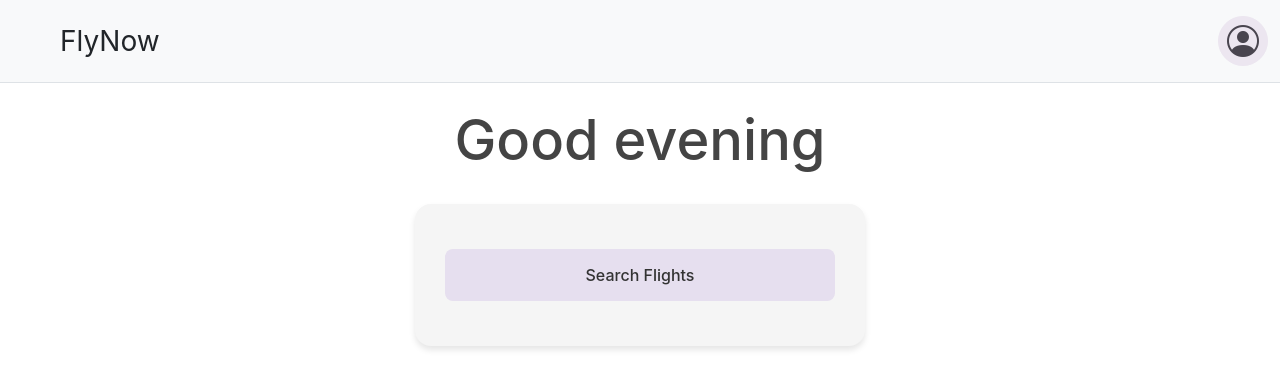
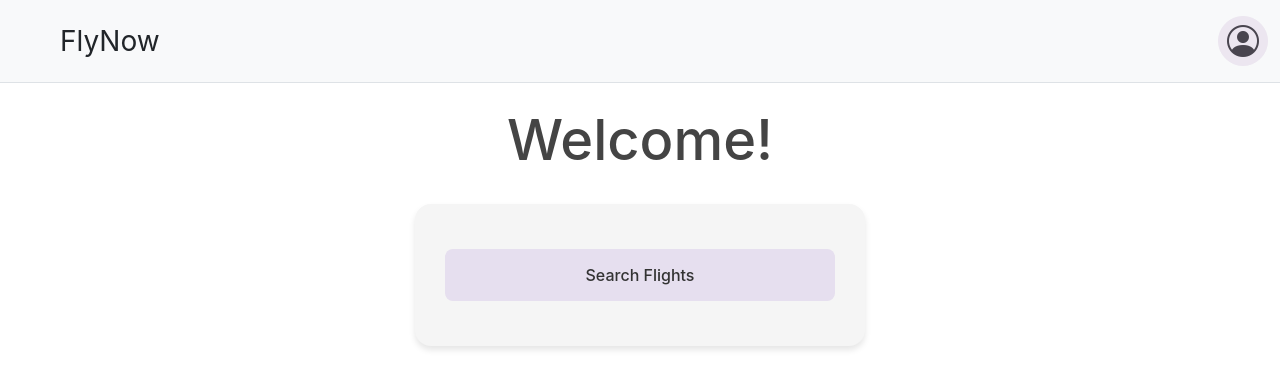
Before and after one commit to jtbarwell/FlyNow, a React (Create React App) app in the folder frontend/: page / in a window 1280 px wide. Shown: the top 388 px of the page. Built offline with nearby package versions, Linux system fonts and the light colour scheme.

Commit message:
Greeting updated to include first name if available

```diff
--- a/frontend/src/PageFolders/HomePageFolder/HomePage.js
+++ b/frontend/src/PageFolders/HomePageFolder/HomePage.js
@@ -10,10 +10,12 @@ export default function HomePage() {
     }, []);
 
     const getGreeting = () => {
+        const firstName = localStorage.getItem('firstName');
+        if (!firstName) return 'Welcome!'; // Default greeting if firstName is not available
         const hours = new Date().getHours(); // Returns 0-23
-        if (hours < 12) return 'Good morning';
-        if (hours < 18) return 'Good afternoon';
-        return 'Good evening';
+        if (hours < 12) return 'Good morning ' + firstName;
+        if (hours < 18) return 'Good afternoon ' + firstName;
+        return 'Good evening ' + firstName;
     };
 
     return (
```
